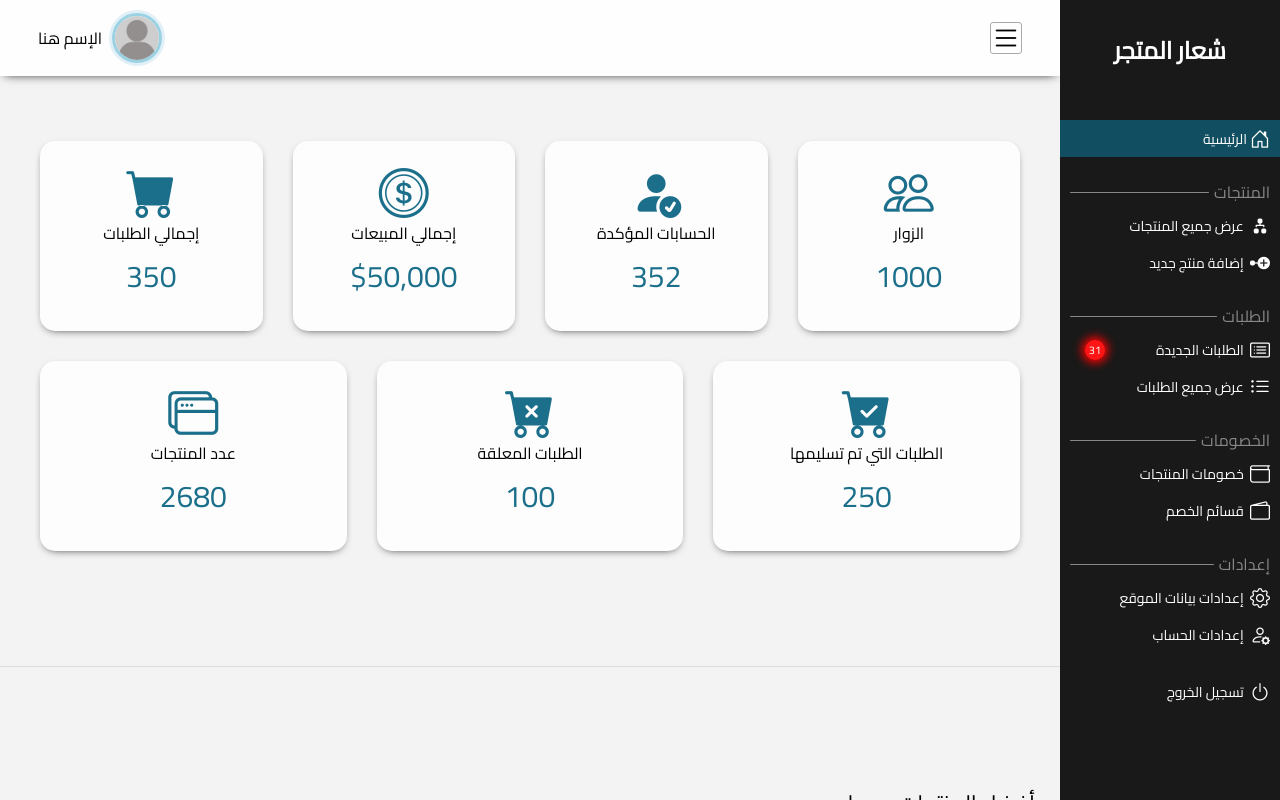
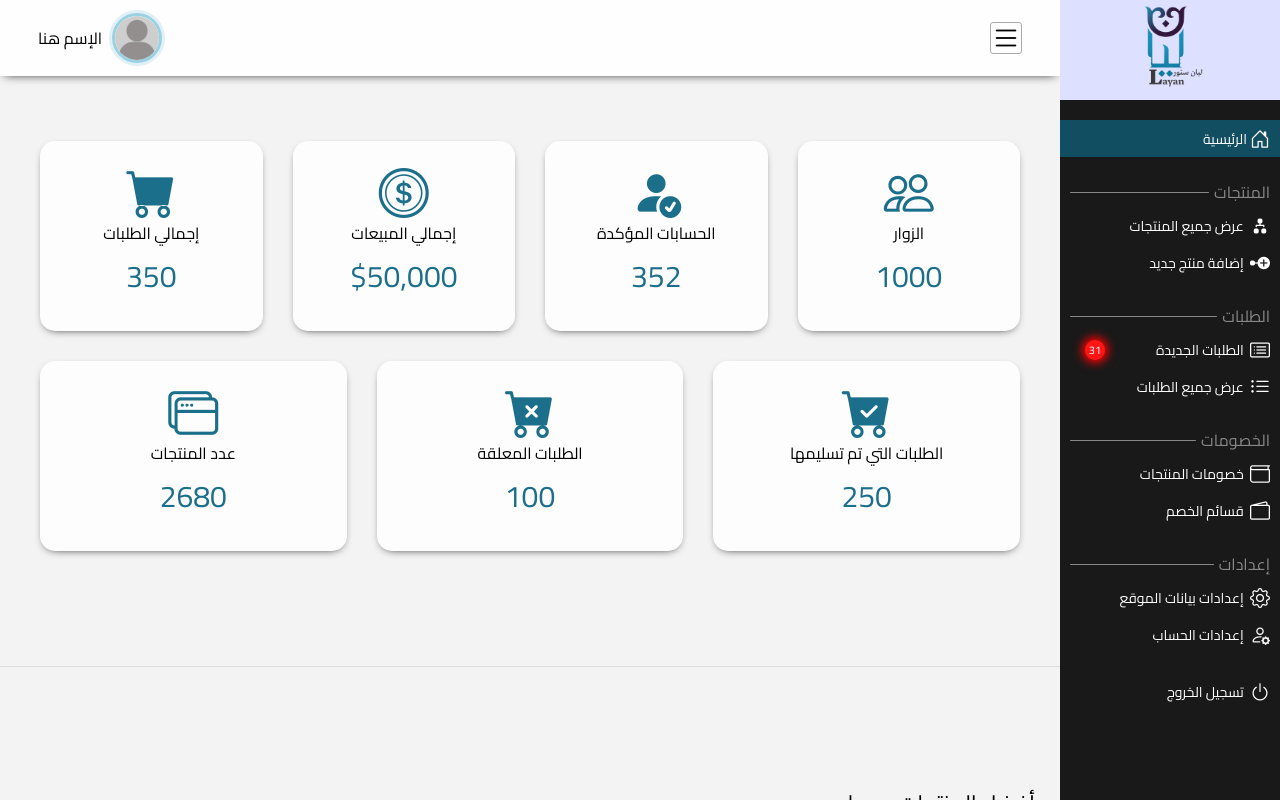
Before and after one commit to rami-ahmad-abdallah/abdallah-store-dashboard, a plain HTML site: page index.html in a window 1280 px wide. Drawn offline with nearby package versions, Linux system fonts and the light colour scheme.

Commit message:
UPDATED THE LOGO FOR DASHBOARD

```diff
--- a/index.html
+++ b/index.html
@@ -33,9 +33,10 @@
   <body>
     <nav class="sidebar-wrapper" id="sidebar">
       <section class="sidebar sidebar-info">
-        <!-- <img src="./assets/images/LOGO.png" alt="Logo" />
-         -->
-        <h2>شعار المتجر</h2>
+        <img
+          src="./assets/images/layan-store-logo.png"
+          style="background-color: #dde1ff"
+          alt="Logo" />
         <span class="btn-close-sidebar">X</span>
       </section>
 
```
Also changed, not shown: assets/images/LOGO.png (deleted), assets/images/layan-store-logo.png (added).
